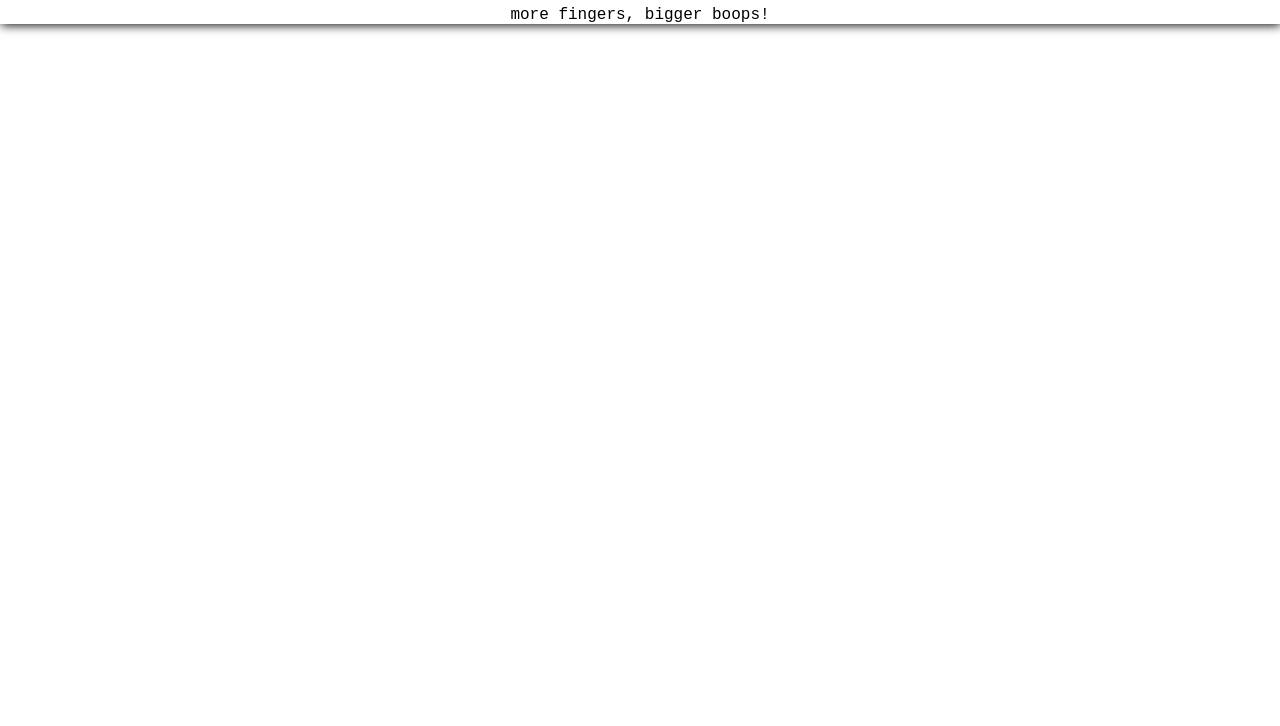
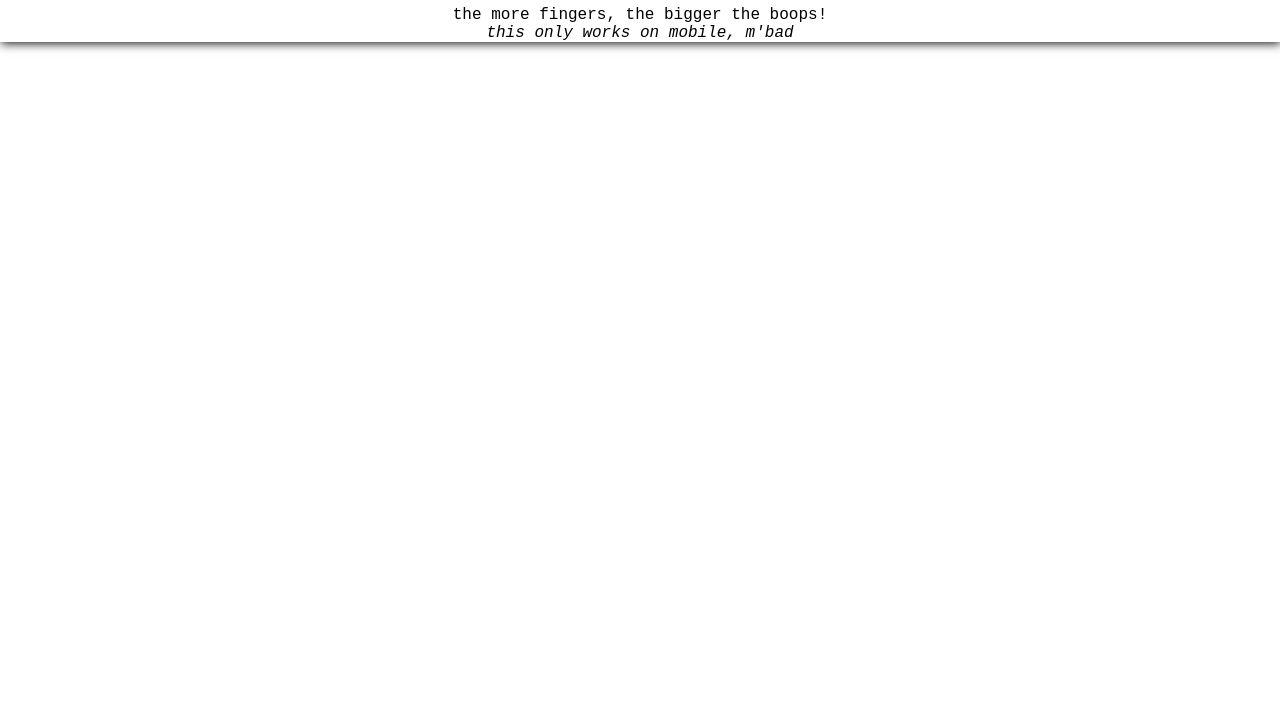
Before and after one commit to c-dacanay/hand-held, a plain HTML site: page multi-touch/index.html in a window 1280 px wide. Shown: the part 74-800 px from the top of the page. Drawn offline with Linux system fonts and the light colour scheme.

Commit message:
some updates

```diff
--- a/multi-touch/index.html
+++ b/multi-touch/index.html
@@ -7,7 +7,8 @@
     <title>Boop Zone</title>
   </head>
 <h1>Boop Zone</h1>
-<p>more fingers, bigger boops!</p>
+<p> the more fingers, the bigger the boops!<br>
+<i>this only works on mobile, m'bad</i></p>
 <canvas id="canvas"></canvas>
 <script type=“module” src="src/vector.js"></script>
 <script src="src/index.js"></script>
--- a/multi-touch/src/index.js
+++ b/multi-touch/src/index.js
@@ -117,7 +117,7 @@ function render() {
   } else if (animal == 3) {
     ctx.drawImage(booper, p4.x - 310, p4.y - 850)
   } else {
-    ctx.drawImage(booper, p3.x - 290, p3.y - 600)
+    ctx.drawImage(booper, p5.x - 290, p5.y - 650)
   }
   // console.log(animal)
   // }
```
